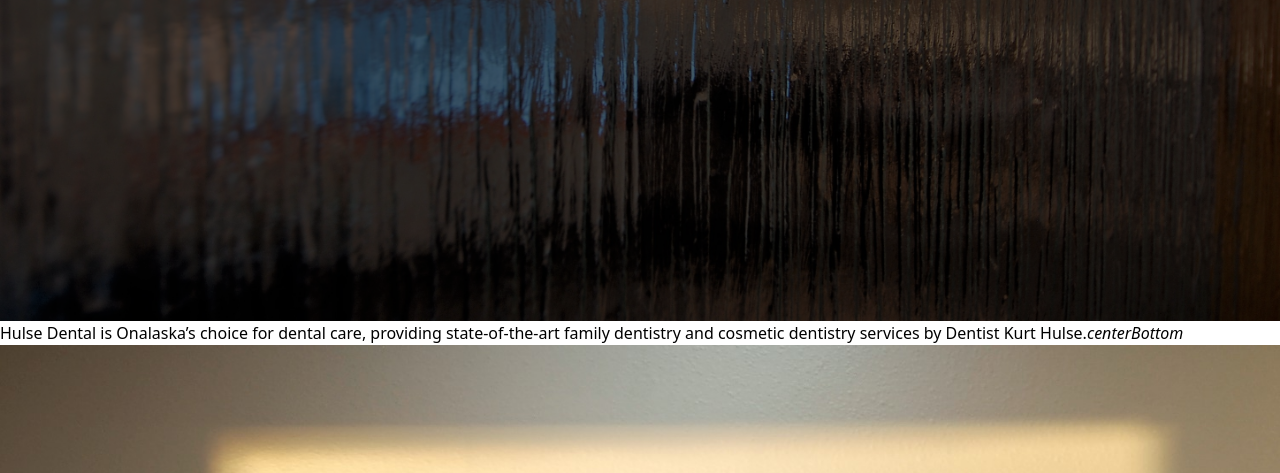
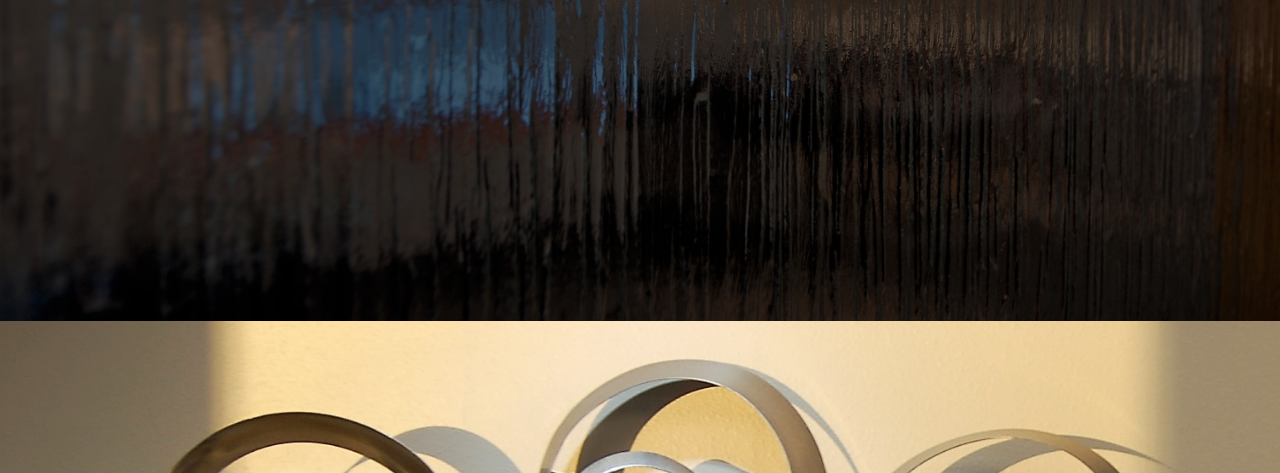
Before and after one commit to mostlyclicks/hd2021, a Gatsby site: page / in a window 1280 px wide. Shown: the part 479-952 px from the top of the page. Built offline with nearby package versions, Linux system fonts and the light colour scheme; Gatsby itself is replaced by a stand-in of ours.

Commit message:
comment out section work

```diff
--- a/src/pages/index.js
+++ b/src/pages/index.js
@@ -20,7 +20,7 @@ const IndexPage = () => (
     <SEO title="Home" />
     <Navbar transparent/>
     <Hero />
-    <FullScreenSection
+    {/* <FullScreenSection
       bgImage={SectionOneImage}
       layoutType="centerBottom"
     >
@@ -34,7 +34,7 @@ const IndexPage = () => (
     >
       SECTION 2 - Hulse Dental is Onalaska’s choice for dental care, providing state-of-the-art family dentistry and cosmetic dentistry services by Dentist Kurt Hulse.
 
-    </FullScreenSection>
+    </FullScreenSection> */}
 
 
 
```
